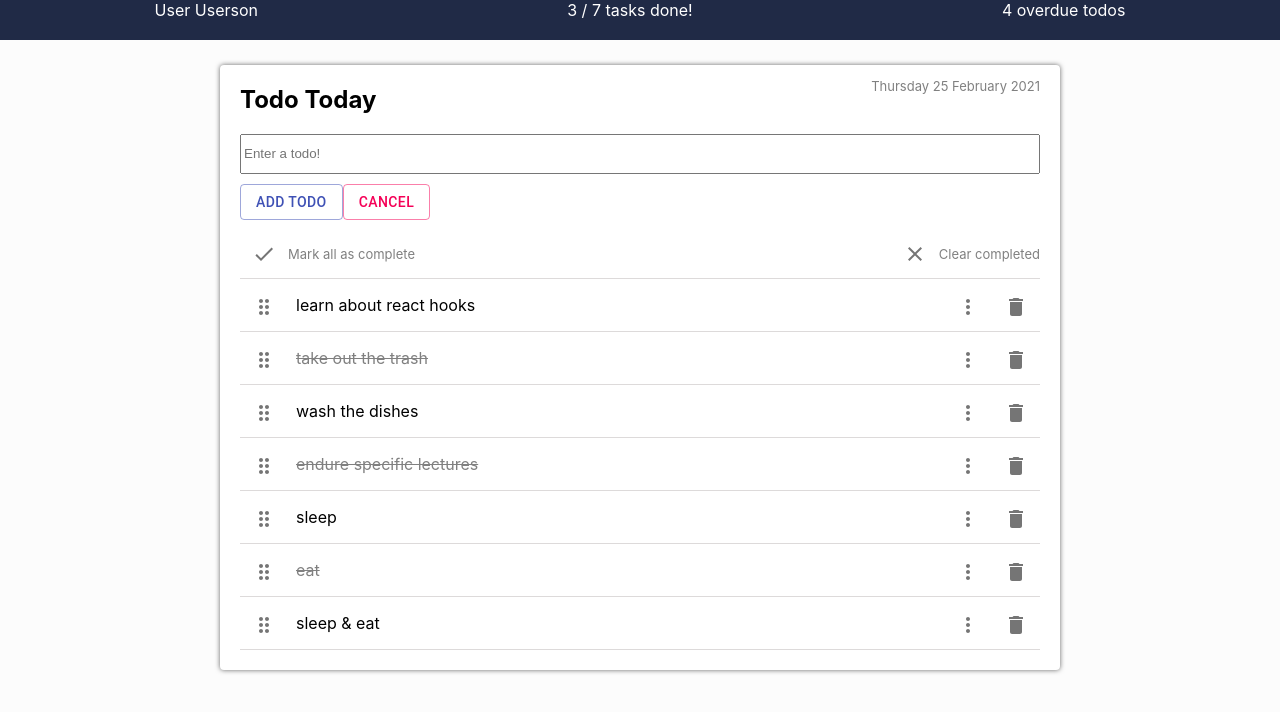
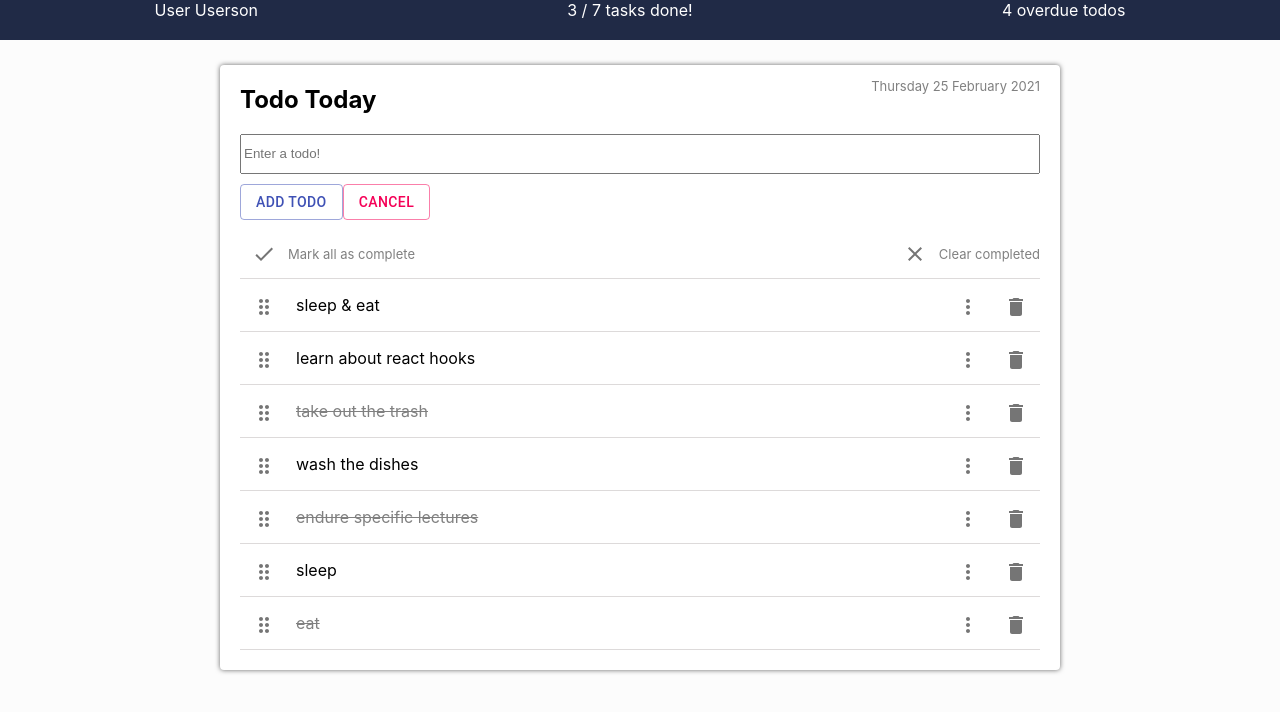
Before and after one commit to larsdjursner/todo-typescript, a React (Create React App) app: page / in a window 1280 px wide. Shown: the top 712 px of the page. Built offline with nearby package versions, Linux system fonts and the light colour scheme.

Commit message:
need to implement functions

```diff
--- a/src/App.tsx
+++ b/src/App.tsx
@@ -1,12 +1,16 @@
-import React from "react";
+import React, { useContext, useReducer } from "react";
 import "./App.css";
 import Nav from "./components/Nav";
 import TodoList from "./components/TodoList";
-import { TodoProvider } from "./TodoContext";
+// import { TodoProvider } from "./TodoCtx";
+import { TodoReducer, initialState, TodoProvider, TodoContext} from "./state";
 
 const App: React.FC = () => {
+
+  const [state, dispatch] = useReducer(TodoReducer, initialState);
+
   return (
-    <TodoProvider>
+    <TodoProvider value = {{state, dispatch}}>
       <div className="app">
         <Nav />
         <TodoList />
--- /dev/null
+++ b/src/TodoCtx.tsx
@@ -0,0 +1,86 @@
+import { createContext, useReducer } from "react";
+import { DropResult } from "react-beautiful-dnd";
+import { InitialValues } from "./utils/InitialValues";
+
+// export interface ITodo {
+//   id: number;
+//   content: string;
+//   completed: boolean;
+//   date: Date;
+// }
+
+// export type Context = {
+//   todos: ITodo[];
+// };
+
+// type ACTIONTYPE =
+//   | { type: "deleteTodo"; payload: { id: number } }
+//   | { type: "completeTodo"; payload: { id: number } }
+//   | { type: "createTodo"; payload: { content: string } }
+//   | { type: "handleOnDragEnd"; payload: { res: DropResult } };
+
+// export const initialState = {
+//   todos: InitialValues
+// };
+
+// export const TodoReducer = (state: Context, action: ACTIONTYPE)  => {
+//   console.log(action.type);
+//   console.log(state.todos.length);
+
+//   switch (action.type) {
+//     case "deleteTodo": {
+//       return {
+//         ...state,
+//         todos: state.todos.filter((t) => t.id !== action.payload.id)
+//       };
+//     }
+//     // case "completeTodo": {
+//     //   return [
+//     //     state,
+//         // todos: state.todos.map((t) =>
+//         //   t.id === action.payload.id
+//         //     ? t.completed = !t.completed
+//         //     : t.completed
+//         // ),
+//       // ]
+//     // }
+//     // case "createTodo":
+//     //   {
+//     //     return [
+//     //         ...state.todos,
+//     //         {
+//     //           id: state.todos.length,
+//     //           content : action.payload.content,
+//     //           completed: false,
+//     //           date: new Date(Date.now())
+//     //         }
+//     //       ];
+//     //   }
+//     case "handleOnDragEnd":
+//     default:
+//       return initialState;
+//   }
+// };
+
+// export const TodoContext = createContext<{
+//   state: Context;
+//   dispatch: Function;
+// }>({
+//   state: initialState,
+//   dispatch: () => 0,
+// });
+
+// // export const TodoProvider = TodoContext.Provider;
+
+
+// // export const TodoContext = createContext<ITodoContext>(InitialValues);
+
+// export const TodoProvider = (props: { children: any }) => {
+//   const [state, dispatch] = useReducer(TodoReducer, InitialValues);
+
+//   return (
+//     <TodoContext.Provider value={{ state, dispatch}}>
+//       {props.children}
+//     </TodoContext.Provider>
+//   );
+// };
--- a/src/components/Nav.tsx
+++ b/src/components/Nav.tsx
@@ -1,9 +1,10 @@
 import React, { useContext } from "react";
-import { TodoContext } from "../TodoContext";
+import { TodoContext } from "../state";
 import { getFullDate } from "../utils/dateFunctions";
 
 const Nav: React.FC = () => {
-  const {todos} = useContext(TodoContext);
+  const {state, dispatch} = useContext(TodoContext);
+  const { todos } = state;
 
   const countComplete = () => {
     const count = todos.filter((t) => t.completed).length;
--- a/src/components/Todo.tsx
+++ b/src/components/Todo.tsx
@@ -3,12 +3,13 @@ import DeleteIcon from "@material-ui/icons/Delete";
 import MoreVertIcon from "@material-ui/icons/MoreVert";
 import DragIndicatorIcon from "@material-ui/icons/DragIndicator";
 
-import React, { useContext } from "react";
+import React, { useContext, useReducer } from "react";
 import { useModal } from "../hooks/useModal";
-import { ITodo, TodoContext } from "../TodoContext";
+import { initialState, ITodo, TodoContext, TodoReducer } from "../state";
 import { getDate, getFullDate } from "../utils/dateFunctions";
 import { Modal } from "./Modal";
 import { DraggableProvidedDragHandleProps } from "react-beautiful-dnd";
+// import { TodoContext } from "../TodoContext";
 
 interface ITodoFunctions extends ITodo {
   dragHandle: DraggableProvidedDragHandleProps | undefined;
@@ -22,8 +23,18 @@ export const Todo: React.FC<ITodoFunctions> = ({
   date,
   dragHandle,
 }) => {
-  const { completeTodo, deleteTodo } = useContext(TodoContext);
+
+  const {state, dispatch} = useContext(TodoContext);
   const { isShown, toggle } = useModal();
+
+  // const toggleComplete = () => {
+
+  //   if(completed) {
+  //     dispatch({type : 'completeTodo', payload: {}})
+  //   } else {
+
+  //   }
+  // }
 
   return (
     <li className="todo">
@@ -36,7 +47,7 @@ export const Todo: React.FC<ITodoFunctions> = ({
       <div className="todo-content-parent">
         <p
           className="todo-content"
-          onClick={() => completeTodo(id)}
+          // onClick={dispatch({type: 'completeTodo', payload :{id: id}})}
           style={{
             textDecoration: completed ? "line-through" : "",
             color: completed ? "gray" : "",
@@ -61,7 +72,7 @@ export const Todo: React.FC<ITodoFunctions> = ({
           </IconButton>
         </div>
 
-        <div onClick={() => deleteTodo(id)}>
+        <div onClick={() => dispatch({type : 'deleteTodo',payload: {id: id}})}>
           <IconButton className="IconButton">
             <DeleteIcon />
           </IconButton>
--- a/src/components/TodoForm.tsx
+++ b/src/components/TodoForm.tsx
@@ -1,29 +1,21 @@
-import React, { useContext, useState } from "react";
+import React, { useContext, useReducer, useState } from "react";
 import Button from "@material-ui/core/Button";
 import { getCurrentDate } from "../utils/dateFunctions";
 import { IconButton } from "@material-ui/core";
 import AddIcon from "@material-ui/icons/Add";
-import { TodoContext } from "../TodoContext";
+import { initialState, TodoContext, TodoReducer } from "../state";
 
-interface ITodoForm {
-  createTodo(id: number, value: string): void;
-}
-
-export const TodoForm: React.FC<ITodoForm> = () => {
+export const TodoForm: React.FC = () => {
   const [value, setValue] = useState("");
-  const [currentId, setCurrentId] = useState(10); //hacky id assign until an api can be called
   const [showForm, setShowForm] = useState(true);
 
-  const { createTodo } = useContext(TodoContext);
+  const {state, dispatch} = useContext(TodoContext);
 
   const handleSubmit = async (e: React.FormEvent<HTMLFormElement>) => {
     e.preventDefault();
     if (!value) return;
 
-    createTodo(currentId, value);
-
-    const newId = currentId + 1;
-    setCurrentId(newId);
+    // dispatch({ type: "createTodo", payload: { content: value }});
     setValue("");
   };
 
--- a/src/components/TodoList.tsx
+++ b/src/components/TodoList.tsx
@@ -1,6 +1,5 @@
-import React, { useContext } from "react";
+import React, { useContext, useReducer } from "react";
 import { TodoForm } from "./TodoForm";
-import { TodoContext } from "../TodoContext";
 import "../App.css";
 import { Todo } from "./Todo";
 import {
@@ -11,29 +10,18 @@ import {
 import { IconButton } from "@material-ui/core";
 import CheckIcon from "@material-ui/icons/Check";
 import ClearIcon from "@material-ui/icons/Clear";
+import { TodoContext} from "../state";
 
 const TodoList: React.FC = () => {
-  const {todos, createTodo, handleOnDragEnd} = useContext(TodoContext);
+  const {state, dispatch} = useContext(TodoContext);
+  const todos = state.todos;
 
 
-  // const deleteCompletedTodos = () => {
-  //   const newTodos = [...todos];
-  //   const filtered = newTodos.filter((t) => !t.completed);
-  //   setTodos(filtered);
-  // };
-
-
-  // const completeAllTodos = () => {
-  //   const newTodos = [...todos];
-  //   newTodos.forEach((t) => (t.completed = true));
-
-  //   setTodos(newTodos);
-  // };
 
   return (
     <div className="parent-todo">
       <div className="child-todo">
-        <TodoForm createTodo={createTodo} />
+        <TodoForm />
         {todos.length > 0 ? (
           <div className="completion-button-parent">
             {/* <div className="completion-button" onClick={completeAllTodos}> */}
@@ -58,7 +46,7 @@ const TodoList: React.FC = () => {
         <ul className="todolist">
           <DragDropContext
             onDragEnd={(res) => {
-              handleOnDragEnd(res);
+              // dispatch({type: "handleOnDragEnd", payload: {res : res}})
             }}
           >
             <Droppable droppableId="droppable-1">
--- /dev/null
+++ b/src/state.ts
@@ -0,0 +1,119 @@
+import { createContext } from "react";
+import { DropResult } from "react-beautiful-dnd";
+import { InitialValues } from "./utils/InitialValues";
+
+export interface ITodo {
+  id: number;
+  content: string;
+  completed: boolean;
+  date: Date;
+}
+
+export type Context = {
+  todos: ITodo[];
+};
+
+type ACTIONTYPE =
+  | { type: "deleteTodo"; payload: { id: number } }
+  | { type: "completeTodo"; payload: { id: number } }
+  | { type: "createTodo"; payload: { content: string } }
+  | { type: "handleOnDragEnd"; payload: { res: DropResult } };
+
+export const initialState: Context = {
+  todos: InitialValues,
+};
+
+export const TodoReducer = (state: Context, action: ACTIONTYPE): Context => {
+
+  switch (action.type) {
+    case "deleteTodo":
+      return {
+        ...state,
+        todos: state.todos.filter((t) => t.id !== action.payload.id),
+      };
+
+    case "completeTodo":
+      // return {...state, todos: state.todos.map( t => (t.id === action.payload.id) ? t.completed = !t.completed : t)};
+
+    case "createTodo":
+    case "handleOnDragEnd":
+    default:
+      return {
+        ...state,
+        todos: InitialValues,
+      };
+  }
+};
+
+export const TodoContext = createContext<{
+  state: Context;
+  dispatch: Function;
+}>({
+  state: initialState,
+  dispatch: () => 0,
+});
+
+export const TodoProvider = TodoContext.Provider;
+
+// case "completeTodo": {
+//   return [
+//     state,
+// todos: state.todos.map((t) =>
+//   t.id === action.payload.id
+//     ? t.completed = !t.completed
+//     : t.completed
+// ),
+// ]
+// }
+// case "createTodo":
+//   {
+//     return [
+//         ...state.todos,
+//         {
+//           id: state.todos.length,
+//           content : action.payload.content,
+//           completed: false,
+//           date: new Date(Date.now())
+//         }
+//       ];
+//   }
+// export const TodoContext = createContext<ITodoContext>(InitialValues);
+
+// export const TodoProvider = (props: { children: any }) => {
+//   // const [todos, setTodos] = useState<ITodo[]>(InitialValues);
+//   const [state, dispatch] = useReducer(reducer, InitialValues);
+
+//   return (
+//     <TodoContext.Provider
+//       value={{
+//         todos: state.todos,
+//         DeleteTodo: () => dispatch({type: 'DeleteTodo'}),
+//         CompleteTodo: () => dispatch({type: 'CompleteTodo'})
+//       }}
+//     >
+//       {props.children}
+//     </TodoContext.Provider>
+//   );
+// };
+
+// case "createTodo": {
+//   const { id, content } = action.payload;
+//   const newTodo = {
+//     id,
+//     content,
+//     completed: false,
+//     date: new Date(Date.now()),
+//   };
+//   const newTodos = [...state.todos, newTodo];
+//   return { ...state, todos: newTodos };
+// }
+// case "handleOnDragEnd": {
+//   const { res } = action.payload;
+//   if (!res.destination) return { ...state };
+
+//   const newTodos = [...state.todos];
+//   const [reorderedTodos] = newTodos.splice(res.source.index, 1);
+//   newTodos.splice(res.destination.index, 0, reorderedTodos);
+
+//   return { ...state, todos: newTodos };
+// }
--- a/src/utils/InitialValues.ts
+++ b/src/utils/InitialValues.ts
@@ -1,4 +1,13 @@
-export const InitialValues = [
+import { Context } from "node:vm";
+import { ITodo } from "../state";
+
+export const InitialValues : Array<ITodo> = [
+  {
+    id: 0,
+    content: "sleep & eat",
+    completed: false,
+    date: new Date("2021-01-21"),
+  },
   {
     id: 1,
     content: "learn about react hooks",
@@ -25,10 +34,5 @@ export const InitialValues = [
   },
   { id: 5, content: "sleep", completed: false, date: new Date("2012-03-21") },
   { id: 6, content: "eat", completed: true, date: new Date("2015-12-28") },
-    {
-      id: 7,
-      content: "sleep & eat",
-      completed: false,
-      date: new Date("2021-01-21"),
-    },
+
 ];
```
Lines whose indentation alone changed are shown as unchanged.
